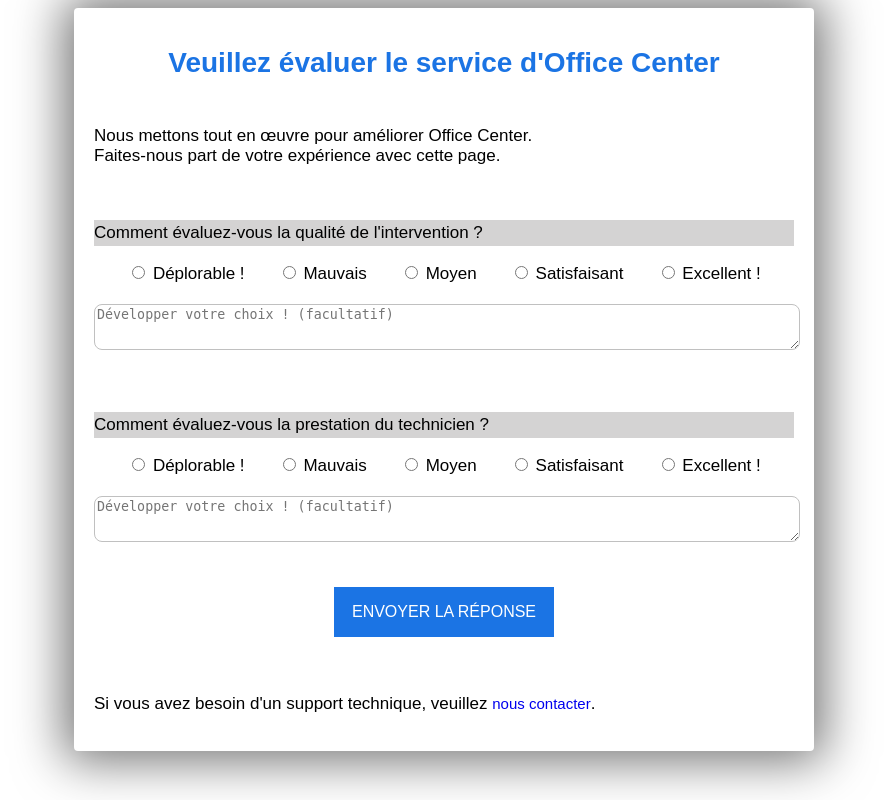
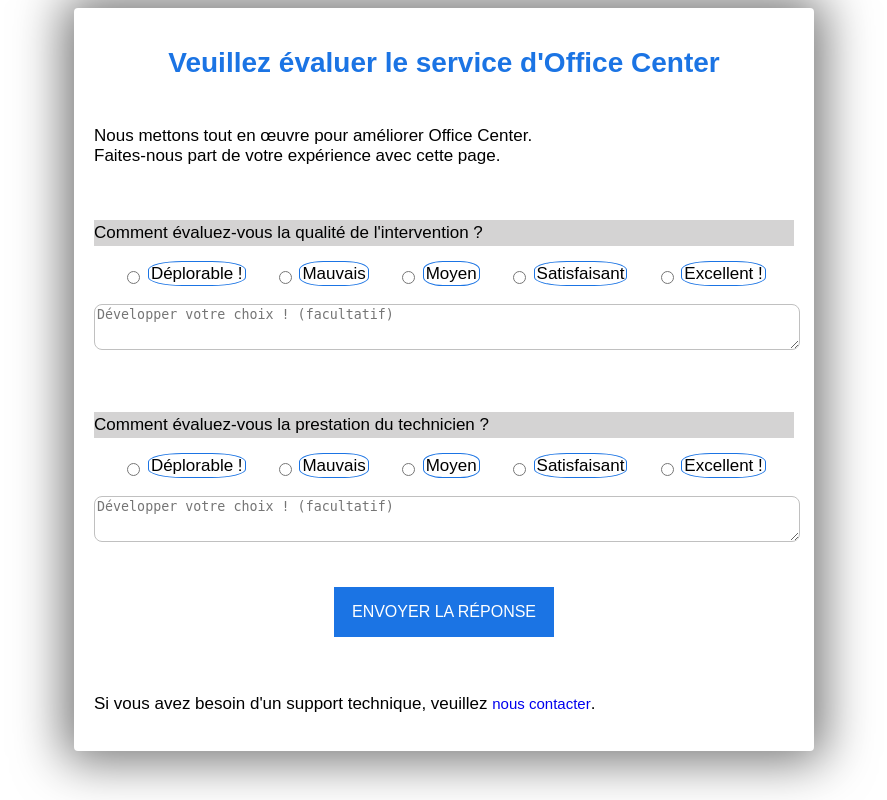
Before and after one commit to JohanGoutorbe/Satisfaction-Survey, a PHP site: page /chantier_application/ in a window 1280 px wide. Shown: the whole page, without its empty margins (216-1103 px from the left). Run offline with PHP 8.4, Linux system fonts and the light colour scheme; data that the repository does not hold is empty.

Commit message:
Update style.css

```diff
--- a/style.css
+++ b/style.css
@@ -8,7 +8,8 @@ Grey color : #D4D3D3*/
 	font-family: sans-serif;
 	font-size: 17px;
 }
-.container .form{
+.form{
+	margin: auto;
 	width: 100%;
 	height: 100%;
 	padding: 20px;
@@ -33,6 +36,36 @@ Grey color : #D4D3D3*/
 	display: flex;
 	justify-content: space-evenly;
 	align-items: center;
+}
+.input > input{
+	position: relative;
+	top: 5px;
+}
+.input > label{
+	width: 20px;
+	height: 20px;
+	border: 1px solid #1B74E4;
+	padding: 2px;
+	border-radius: 35%;
+	top: 50%;
+	left: 50%;
+	transform: translate(-50%,0%);
+	cursor: pointer;
+}
+.input label::before {
+	display: block;
+	width: 12px;
+	height: 12px;
+	background: transparent;
+	border-radius: 50%;
+	position: absolute;
+	top: 50%;
+	left: 50%;
+	transform: translate(-50%,-50%);
+}
+.input label:checked{
+	background: #1B74E4;
+	color: #fff;
 }
 .container .form .comment1, .comment2{
 	width: 100%;
```
Also changed, not shown: other parts of style.css (+37 -2 lines).
